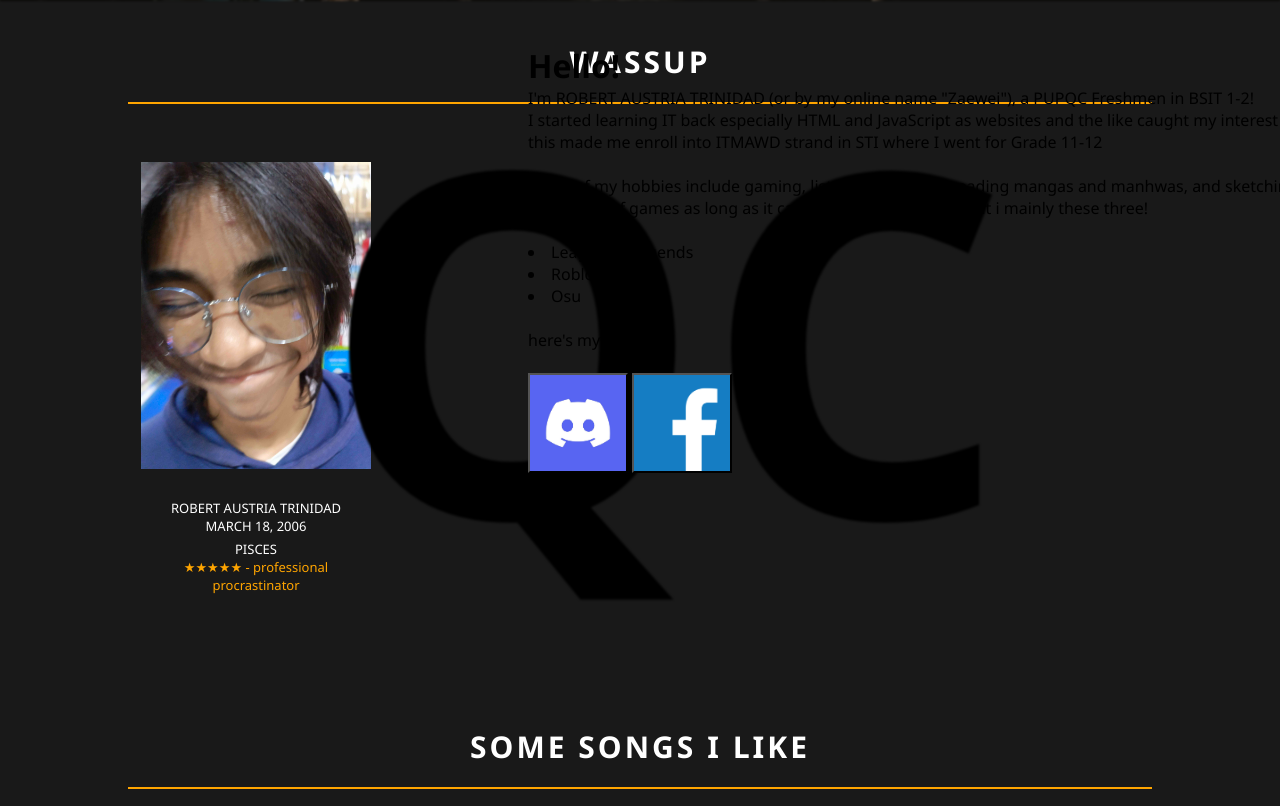
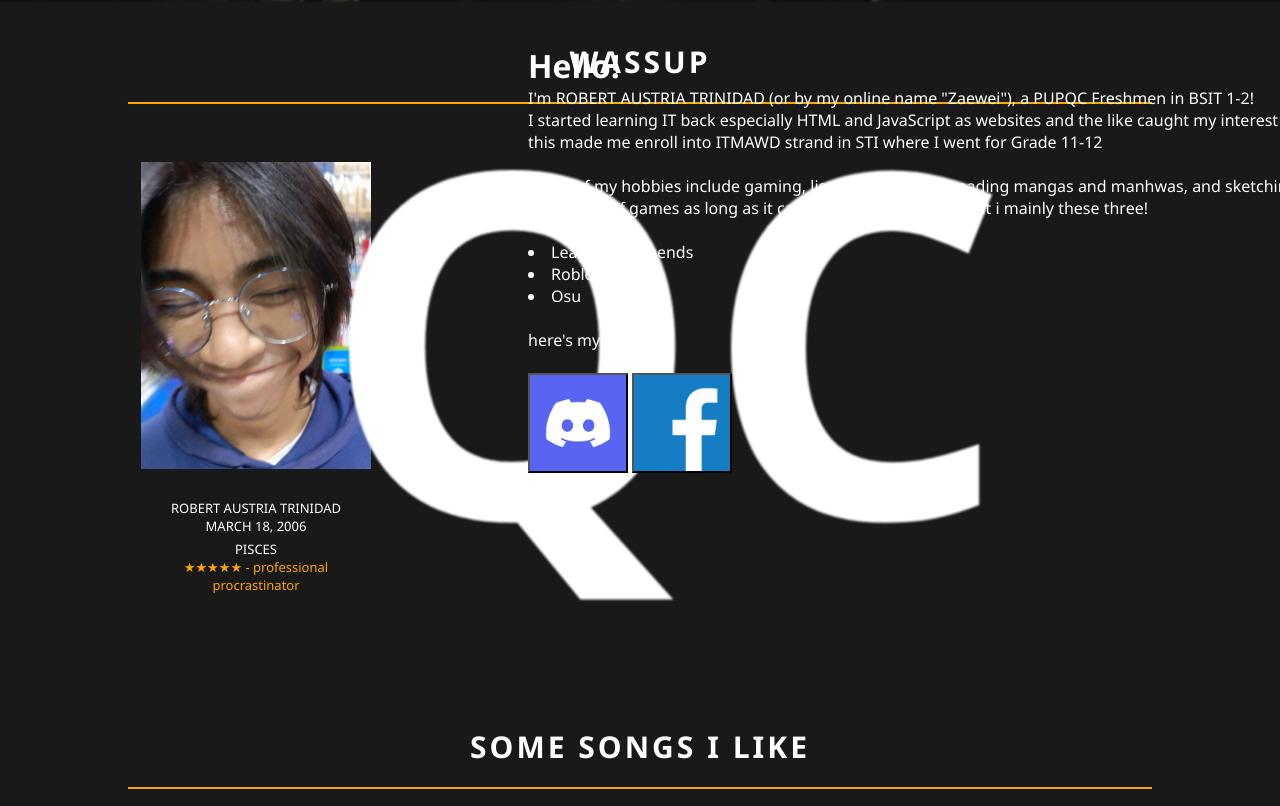
Before and after one commit to Zaewei/zaewei.github.io, a plain HTML site: page index.html in a window 1280 px wide. Shown: the part 799-1605 px from the top of the page. Drawn offline with Linux system fonts and the light colour scheme.

Commit message:
Add files via upload

```diff
--- a/css/styles.css
+++ b/css/styles.css
@@ -491,11 +491,12 @@ li.active {
 	position: relative;
 	left: 400px;
 	bottom: 560px;
+	color: white;
 
 }
 
 .yeahh1 {
-	color: #E7808B;
+	color: #ffffff;
 }
 
 .button {
@@ -549,3 +550,8 @@ li.active {
 	width: 25%;
 	margin-top: 20px;
 	display: inline-block;
+}
+
+h1 {
+	color: white;
+}
```
